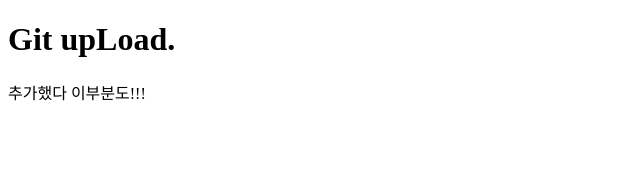
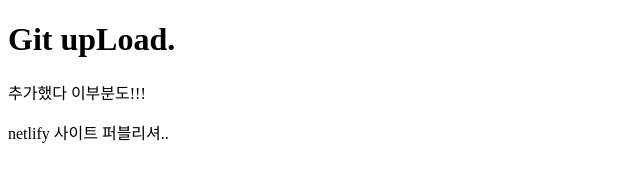
Before and after one commit to leejg/first-noona-project, a plain HTML site: page index.html in a window 1280 px wide. Shown: the whole page, without its empty margins (0-640 px from the left). Drawn offline with Linux system fonts and the light colour scheme.

Commit message:
add new sentence

```diff
--- a/index.html
+++ b/index.html
@@ -10,5 +10,6 @@
 <body>
     <h1>Git upLoad.</h1>
     <p>추가했다 이부분도!!!</p>
+    <p>netlify 사이트 퍼블리셔..</p>
 </body>
 </html>
```
